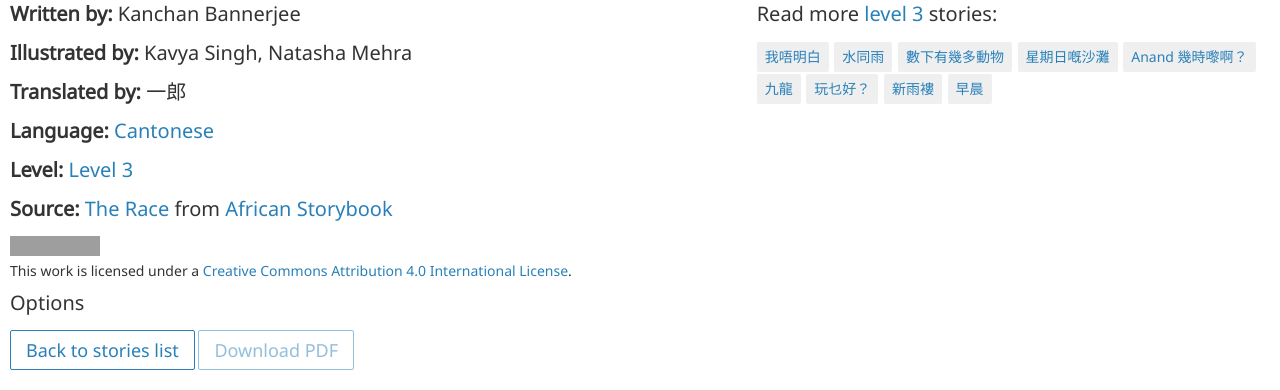
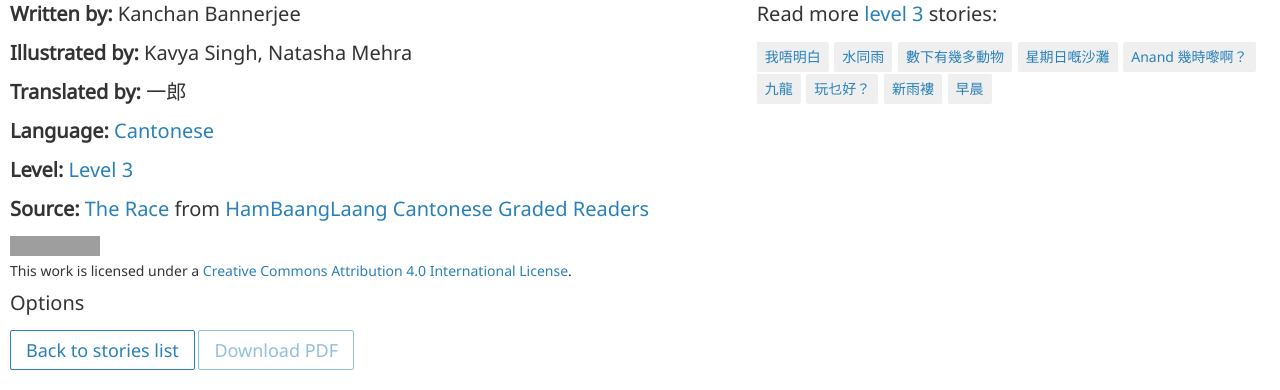
Before and after one commit to global-asp/storybooks-hbl, a Jekyll site: the page built from stories/yue/p00019/index.html, in a window 1280 px wide and 900 px high, scrolled down 1711 px, cut to the strip 510-900 px from the top of the window. Built offline with Jekyll 4.4.1, drawn with Linux system fonts in a browser that asks for light colours; grey boxes are pictures that could not be loaded.

Commit message:
fix source

```diff
--- a/_includes/loc_aspsource.html
+++ b/_includes/loc_aspsource.html
@@ -1 +1 @@
-<a href="https://africanstorybook.org/reader.php?id={{page.source_link}}" target="_blank">{{page.source_title}}</a> from <a href="https://africanstorybook.org/">{{site.loc.sitename_asp}}</a>
+<a href="{{page.source_link}}" target="_blank">{{page.source_title}}</a> from <a href="http://hambaanglaang.hk/">HamBaangLaang Cantonese Graded Readers</a>
```
